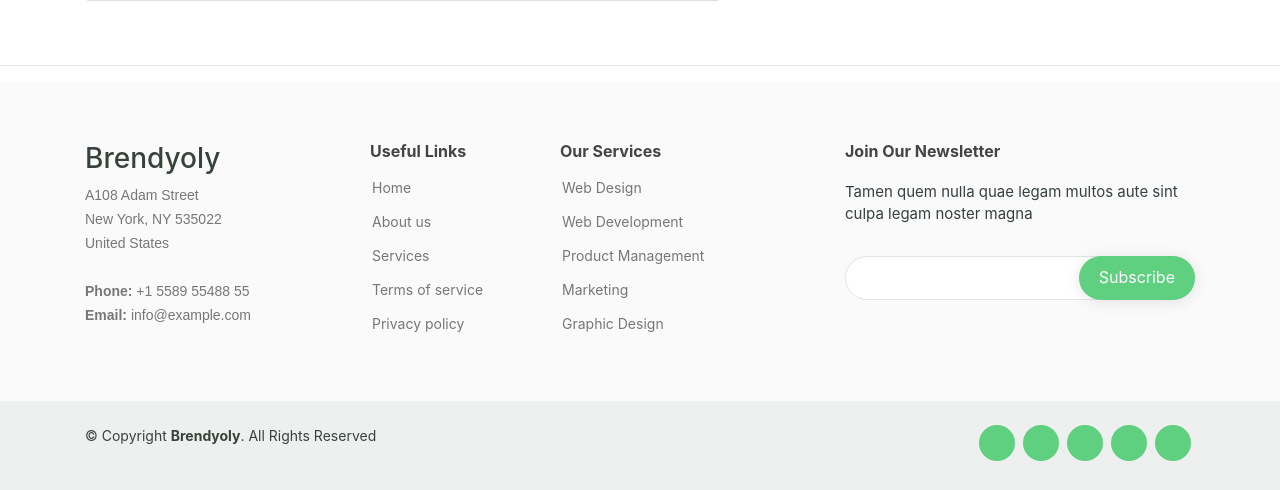
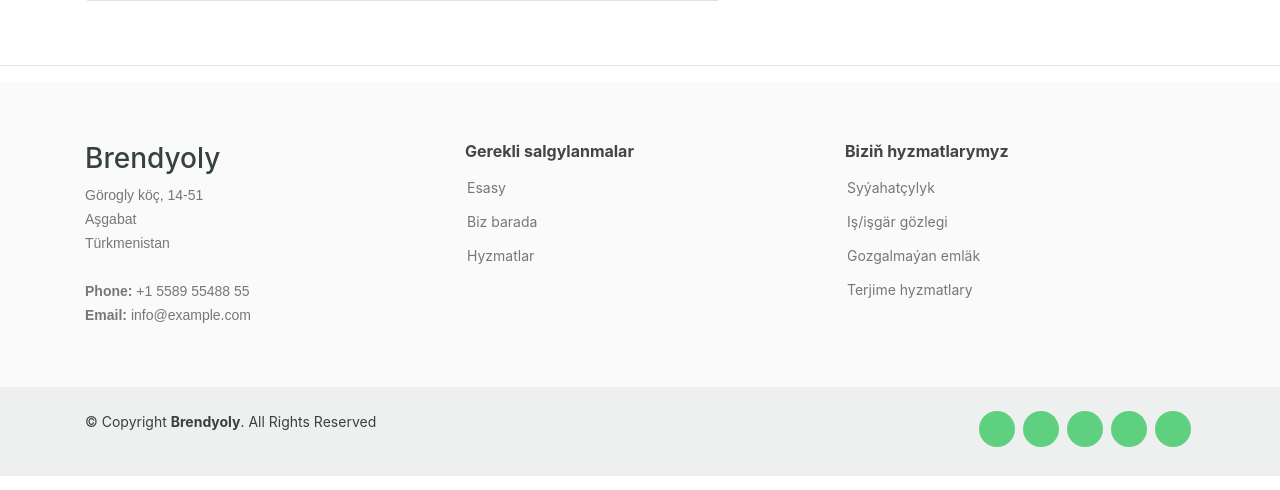
Before and after one commit to 4rchi-nv/shiny_news, a Django app: template main/templates/home.html in a window 1280 px wide. Shown: the part 596-1086 px from the top of the page. Run offline with Django 3.2, Linux system fonts and the light colour scheme; the template is opened without the code that fills it, so the values that code supplies are empty; parts of the project's set-up code (start-up, migrations or seed data) failed here and were passed over; some libraries are stand-ins or nearby versions.

Commit message:
git commit turkmen_footer

```diff
--- a/main/templates/base.html
+++ b/main/templates/base.html
@@ -69,45 +69,34 @@
       <div class="container">
         <div class="row">
 
-          <div class="col-lg-3 col-md-6 footer-contact">
+          <div class="col-lg-4 col-md-4 footer-contact">
             <h3>Brendyoly</h3>
             <p>
-              A108 Adam Street <br>
-              New York, NY 535022<br>
-              United States <br><br>
+              Görogly köç, 14-51 <br>
+              Aşgabat<br>
+              Türkmenistan <br><br>
               <strong>Phone:</strong> +1 5589 55488 55<br>
               <strong>Email:</strong> info@example.com<br>
             </p>
           </div>
 
-          <div class="col-lg-2 col-md-6 footer-links">
-            <h4>Useful Links</h4>
+          <div class="col-lg-4 col-md-4 footer-links">
+            <h4>Gerekli salgylanmalar</h4>
             <ul>
-              <li><i class="bx bx-chevron-right"></i> <a href="#">Home</a></li>
-              <li><i class="bx bx-chevron-right"></i> <a href="#">About us</a></li>
-              <li><i class="bx bx-chevron-right"></i> <a href="#">Services</a></li>
-              <li><i class="bx bx-chevron-right"></i> <a href="#">Terms of service</a></li>
-              <li><i class="bx bx-chevron-right"></i> <a href="#">Privacy policy</a></li>
+              <li><i class="bx bx-chevron-right"></i> <a href="#">Esasy</a></li>
+              <li><i class="bx bx-chevron-right"></i> <a href="#">Biz barada</a></li>
+              <li><i class="bx bx-chevron-right"></i> <a href="#">Hyzmatlar</a></li>
             </ul>
           </div>
 
-          <div class="col-lg-3 col-md-6 footer-links">
-            <h4>Our Services</h4>
+          <div class="col-lg-4 col-md-4 footer-links">
+            <h4>Biziň hyzmatlarymyz</h4>
             <ul>
-              <li><i class="bx bx-chevron-right"></i> <a href="#">Web Design</a></li>
-              <li><i class="bx bx-chevron-right"></i> <a href="#">Web Development</a></li>
-              <li><i class="bx bx-chevron-right"></i> <a href="#">Product Management</a></li>
-              <li><i class="bx bx-chevron-right"></i> <a href="#">Marketing</a></li>
-              <li><i class="bx bx-chevron-right"></i> <a href="#">Graphic Design</a></li>
+              <li><i class="bx bx-chevron-right"></i> <a href="#">Syýahatçylyk</a></li>
+              <li><i class="bx bx-chevron-right"></i> <a href="#">Iş/işgär gözlegi</a></li>
+              <li><i class="bx bx-chevron-right"></i> <a href="#">Gozgalmaýan emläk</a></li>
+              <li><i class="bx bx-chevron-right"></i> <a href="#">Terjime hyzmatlary</a></li>
             </ul>
-          </div>
-
-          <div class="col-lg-4 col-md-6 footer-newsletter">
-            <h4>Join Our Newsletter</h4>
-            <p>Tamen quem nulla quae legam multos aute sint culpa legam noster magna</p>
-            <form action="" method="post">
-              <input type="email" name="email"><input type="submit" value="Subscribe">
-            </form>
           </div>
 
         </div>
```
